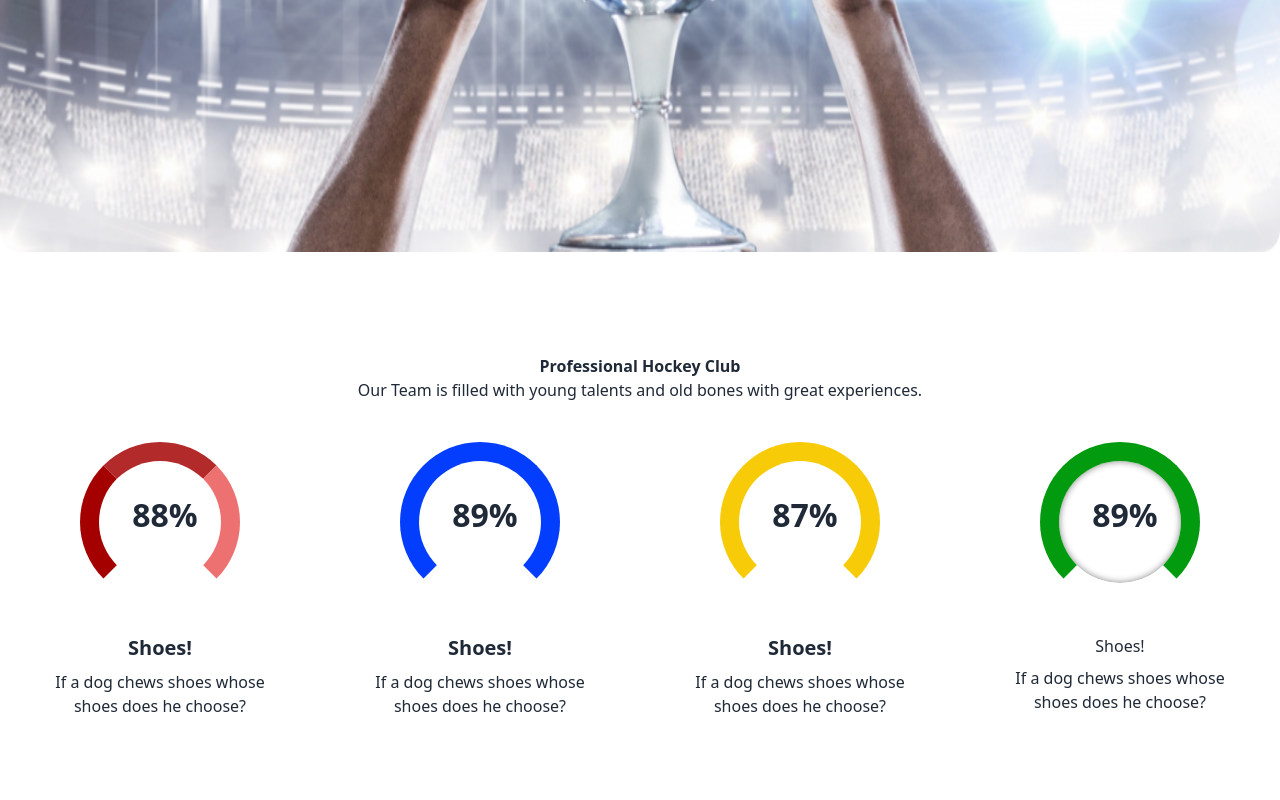
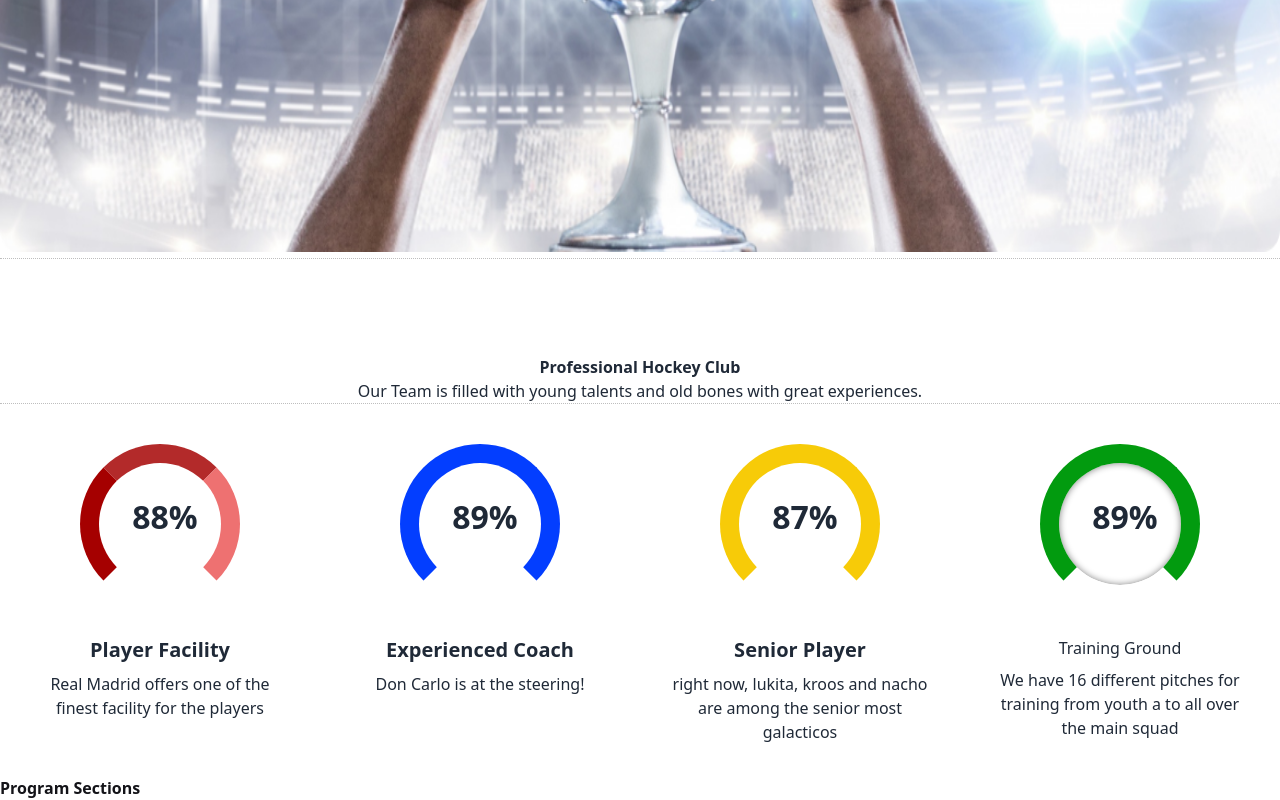
Before and after one commit to SahriarMahmud/b9-a3, a plain HTML site: page index.html in a window 1280 px wide. Shown: the part 620-1420 px from the top of the page. Before the commit the page ends 1370 px from the top, so only its background shows below. Drawn offline with nearby package versions, Linux system fonts and the light colour scheme.

Commit message:
added colored box section with responsiveness

```diff
--- a/index.html
+++ b/index.html
@@ -144,6 +144,10 @@
             font-weight: 700;
             font-size: 2.0rem;
         }
+/* Dotted grey border */
+        .new1 {
+            border-top: 1px dotted rgb(190, 190, 190);
+            }
     </style>
 
 </head>
@@ -208,11 +212,14 @@
         </section>
     </header>
     <main class="md:container md:mx-auto">
+        <hr class="new1">
+        <!-- colored boxes -->
         <section class="mt-24">
             <div class="text-center">
                 <h3 class="font-extrabold">Professional Hockey Club</h3>
                 <p class="font-normal">Our Team is filled with young talents and old bones with great experiences.</p>
             </div>
+            <hr class="new1">
             <div>
                 <div class="sm:grid lg:grid grid-cols-4">
                     <!-- no1 -->
@@ -223,8 +230,8 @@
                             </div>
                         </figure>
                         <div class="card-body items-center text-center">
-                                <h2 class="card-title">Shoes!</h2>
-                                <p>If a dog chews shoes whose shoes does he choose?</p>
+                            <h2 class="card-title">Player Facility</h2>
+                            <p>Real Madrid offers one of the finest facility for the players</p>
                         </div>
                     </div>
                     <!-- no2 -->
@@ -235,8 +242,8 @@
                             </div>
                         </figure>
                         <div class="card-body items-center text-center">
-                                <h2 class="card-title">Shoes!</h2>
-                                <p>If a dog chews shoes whose shoes does he choose?</p>
+                            <h2 class="card-title">Experienced Coach</h2>
+                            <p>Don Carlo is at the steering!</p>
                         </div>
                     </div>
                     <!-- no3 -->
@@ -247,8 +254,8 @@
                             </div>
                         </figure>
                         <div class="card-body items-center text-center">
-                                <h2 class="card-title">Shoes!</h2>
-                                <p>If a dog chews shoes whose shoes does he choose?</p>
+                            <h2 class="card-title">Senior Player</h2>
+                            <p>right now, lukita, kroos and nacho are among the senior most galacticos</p>
                         </div>
                     </div>
                     <!-- no4 -->
@@ -259,12 +266,21 @@
                             </div>
                         </figure>
                         <div class="card-body items-center text-center">
-                            <h2 class="">Shoes!</h2>
-                            <p>If a dog chews shoes whose shoes does he choose?</p>
+                            <h2 class="">Training Ground</h2>
+                            <p>We have 16 different pitches for training from youth a to all over the main squad</p>
                         </div>
                     </div>
                 </div>
             </div>
+
+
+        </section>
+<!-- program sections -->
+        <section>
+            <div>
+                <h2 class="font-extrabold text-[#131318]">Program Sections</h2>
+            </div>
+            <div></div>
         </section>
     </main>
     <footer></footer>
```
Lines whose indentation alone changed are shown as unchanged.
